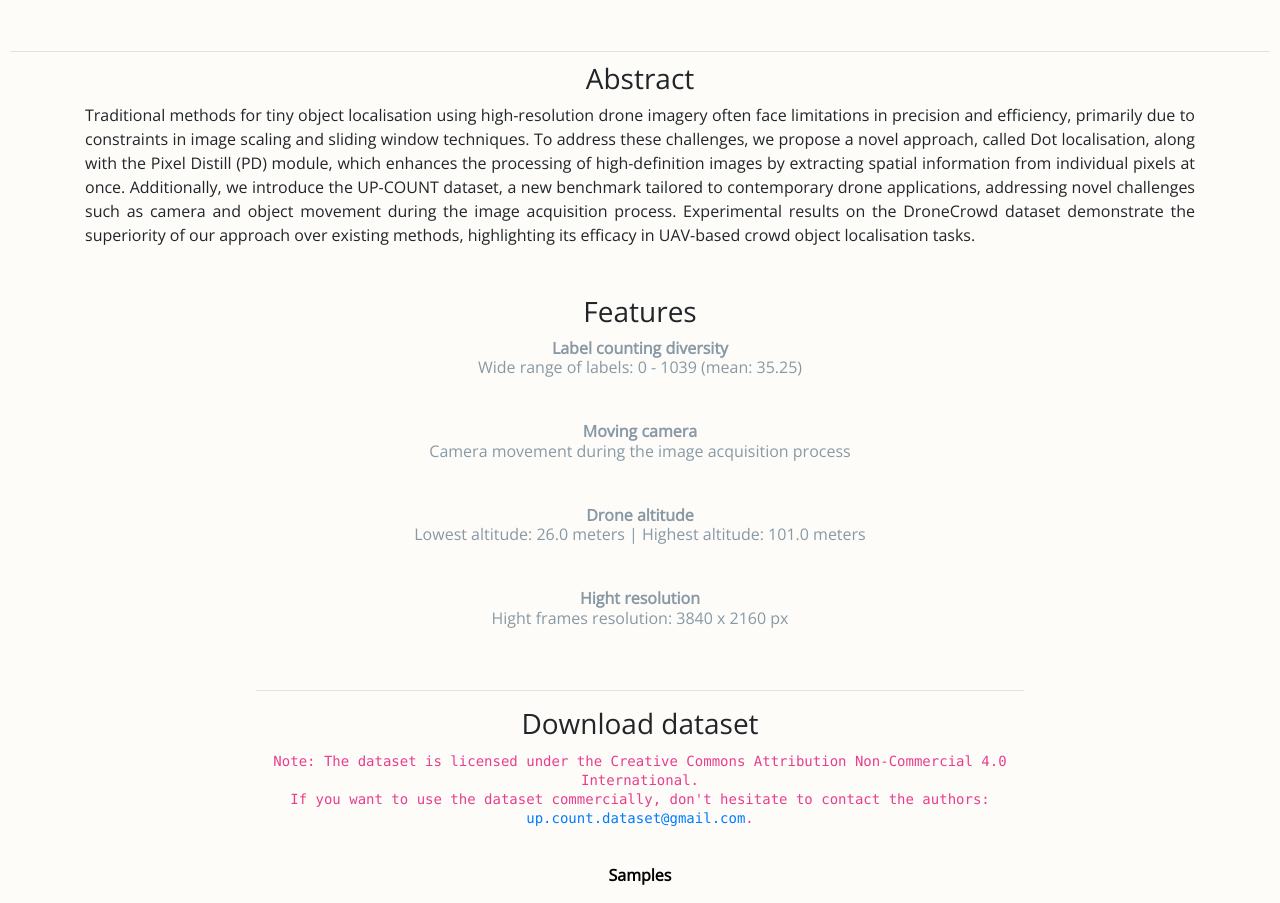
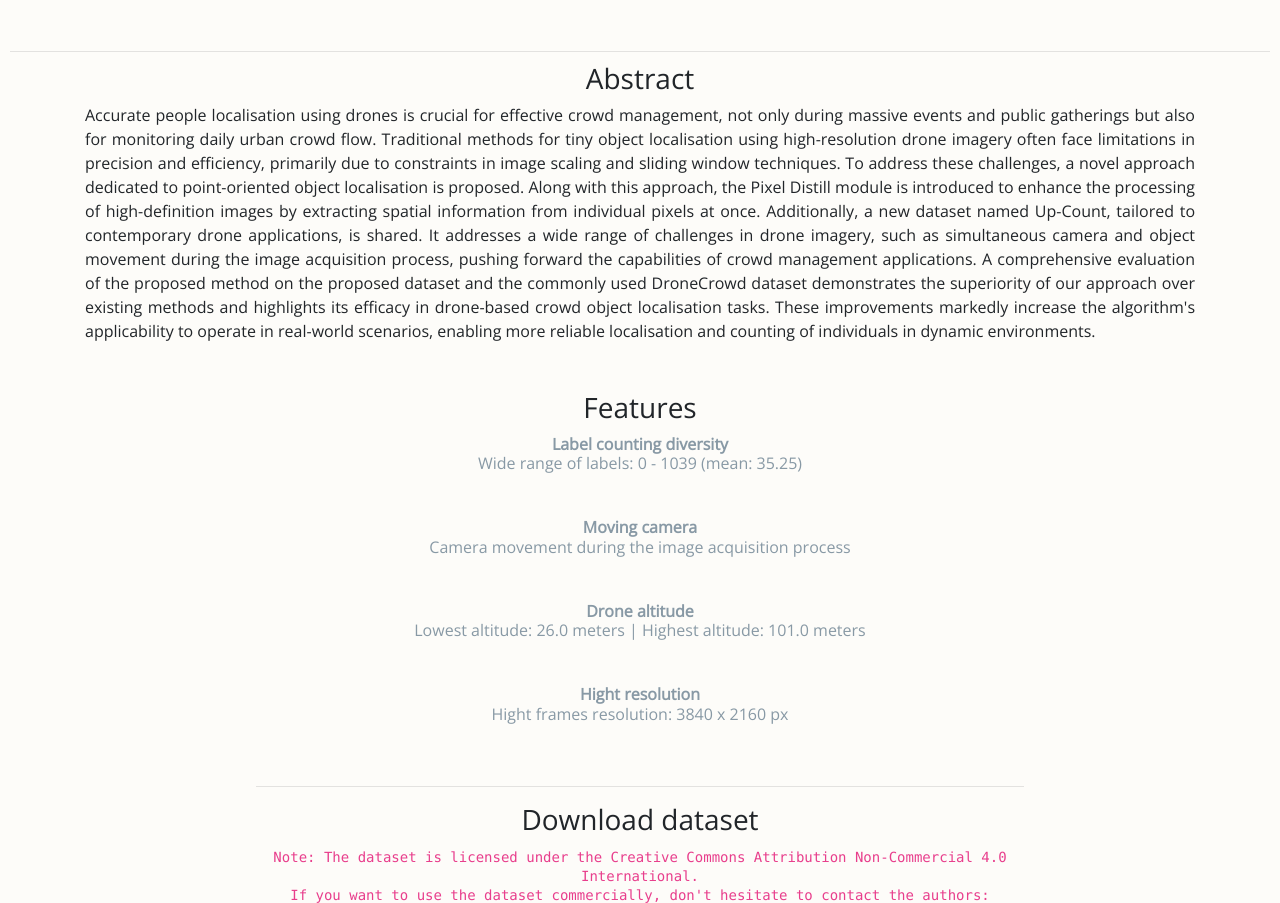
Before and after one commit to up-count/up-count.github.io, a plain HTML site: page index.html in a window 1280 px wide. Shown: the part 960-1863 px from the top of the page. Drawn offline with nearby package versions, Linux system fonts and the light colour scheme.

Commit message:
Update index.html

```diff
--- a/index.html
+++ b/index.html
@@ -119,7 +119,7 @@
           <h3>Abstract</h3>
 
           <p class="text-justify">
-            Traditional methods for tiny object localisation using high-resolution drone imagery often face limitations in precision and efficiency, primarily due to constraints in image scaling and sliding window techniques. To address these challenges, we propose a novel approach, called Dot localisation, along with the Pixel Distill (PD) module, which enhances the processing of high-definition images by extracting spatial information from individual pixels at once. Additionally, we introduce the UP-COUNT dataset, a new benchmark tailored to contemporary drone applications, addressing novel challenges such as camera and object movement during the image acquisition process. Experimental results on the DroneCrowd dataset demonstrate the superiority of our approach over existing methods, highlighting its efficacy in UAV-based crowd object localisation tasks.
+          Accurate people localisation using drones is crucial for effective crowd management, not only during massive events and public gatherings but also for monitoring daily urban crowd flow. Traditional methods for tiny object localisation using high-resolution drone imagery often face limitations in precision and efficiency, primarily due to constraints in image scaling and sliding window techniques. To address these challenges, a novel approach dedicated to point-oriented object localisation is proposed. Along with this approach, the Pixel Distill module is introduced to enhance the processing of high-definition images by extracting spatial information from individual pixels at once. Additionally, a new dataset named Up-Count, tailored to contemporary drone applications, is shared. It addresses a wide range of challenges in drone imagery, such as simultaneous camera and object movement during the image acquisition process, pushing forward the capabilities of crowd management applications. A comprehensive evaluation of the proposed method on the proposed dataset and the commonly used DroneCrowd dataset demonstrates the superiority of our approach over existing methods and highlights its efficacy in drone-based crowd object localisation tasks. These improvements markedly increase the algorithm's applicability to operate in real-world scenarios, enabling more reliable localisation and counting of individuals in dynamic environments.
           </p>
         </div>
         <hr style="margin-top:0px">
```
